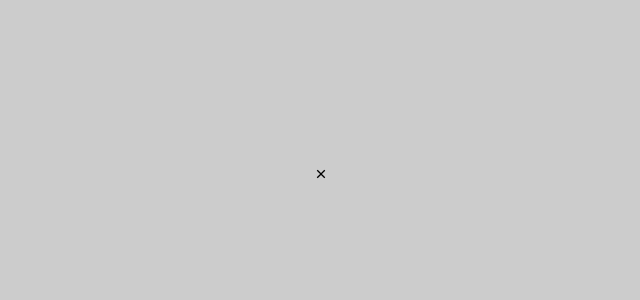
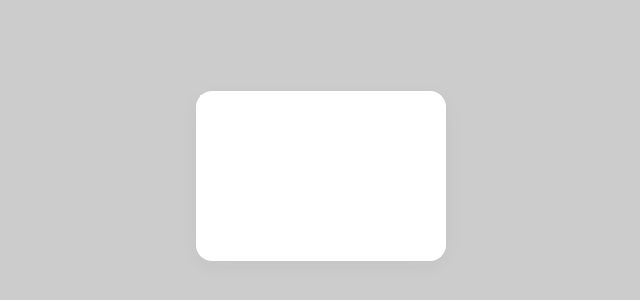
Before and after one commit to szopian/react-modal, a React (Create React App) app in the folder react-modal-app/: page / in a window 1280 px wide. Shown: the part 224-524 px from the top of the page, without its empty margins (319-959 px from the left). Built offline with nearby package versions, Linux system fonts and the light colour scheme.

Commit message:
add modual and header

```diff
--- a/react-modal-app/src/components/Page.jsx
+++ b/react-modal-app/src/components/Page.jsx
@@ -1,12 +1,15 @@
 import React from "react";
-import { DarkBG, Wrapper, ButtonX } from "./styles";
+import { DarkBG, Wrapper, ButtonX, Modal, ModalHeader } from "./styles";
 
 function Page() {
   return (
     <>
       <DarkBG />
       <Wrapper>
-        <ButtonX />
+        <Modal>
+          <ButtonX />
+          <ModalHeader />
+        </Modal>
       </Wrapper>
     </>
   );
--- a/react-modal-app/src/components/styles.js
+++ b/react-modal-app/src/components/styles.js
@@ -27,3 +27,21 @@ export const Wrapper = styled.div`
   left: 50%;
   transform: translate(-50%, -50%);
 `;
+
+export const Modal = styled.div`
+  width: 250px;
+  height: 170px;
+  background: white;
+  color: white;
+  z-index: 10;
+  border-radius: 16px;
+  box-shadow: 0 5px 20px 0 rgba(0, 0, 0, 0.04);
+`;
+
+export const ModalHeader = styled.div`
+  height: 50px;
+  background: white;
+  overflow: hidden;
+  border-top-left-radius: 16px;
+  border-top-right-radius: 16px;
+`;
```
